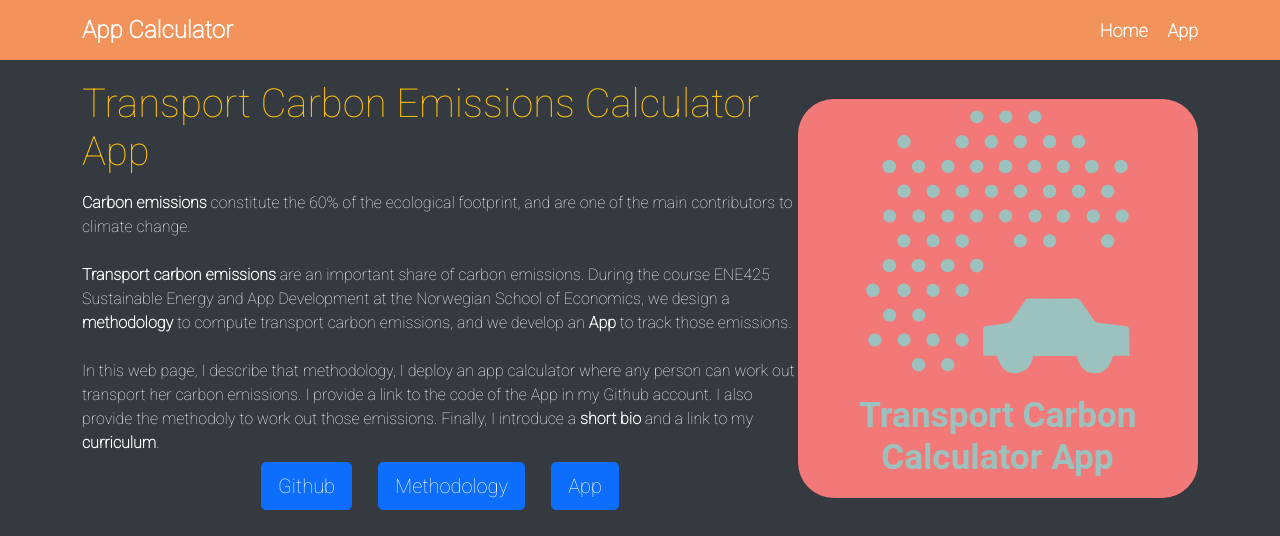
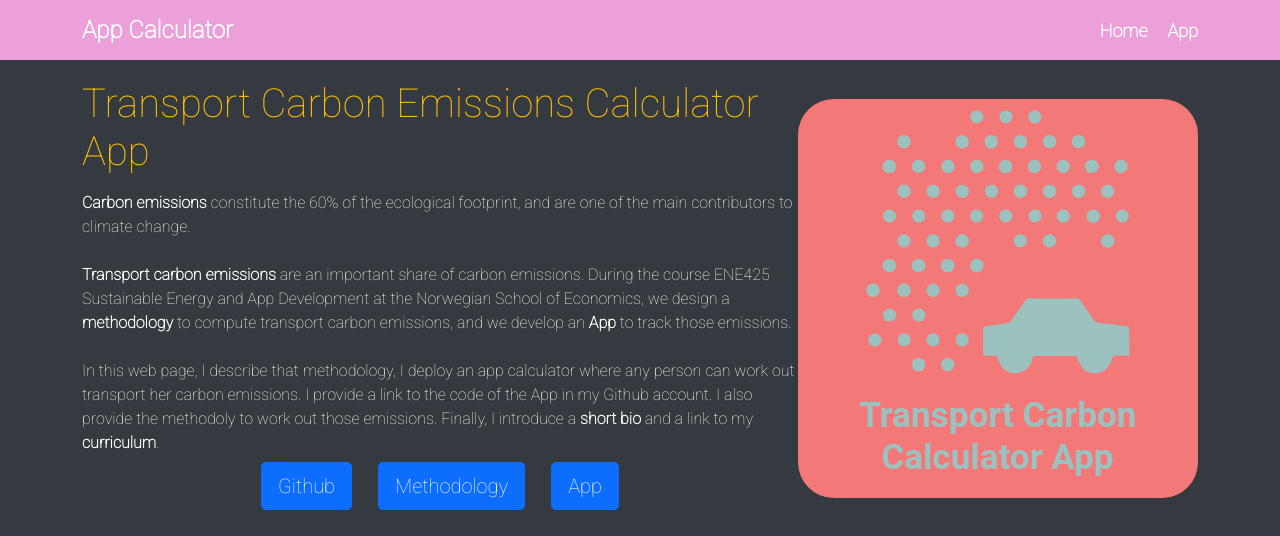
Before and after one commit to MarthineInge/ene425-2022-app-marthinehi, a Flask app: page / in a window 1280 px wide. Shown: the top 536 px of the page. Run offline with Flask 2, Linux system fonts and the light colour scheme; some libraries are stand-ins or nearby versions.

Commit message:
Update style_carbon.css

```diff
--- a/static/style_carbon.css
+++ b/static/style_carbon.css
@@ -21,7 +21,7 @@
 
             /***   Navbar   ***/
             .navbar_carbon {
-              background: #f2935c;
+              background: #eba0da;
               color: #fff;
               height: 60px;
             }
```
